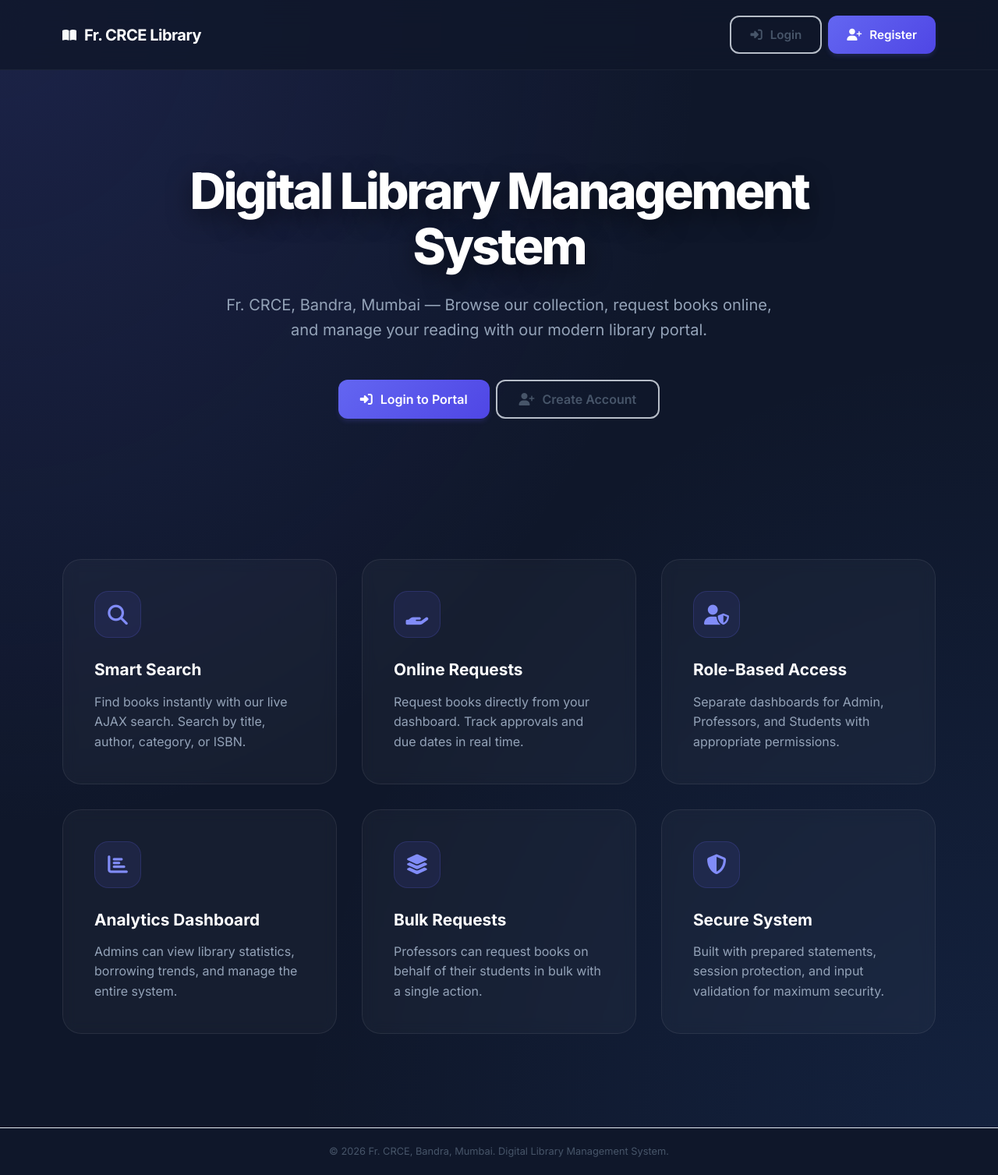
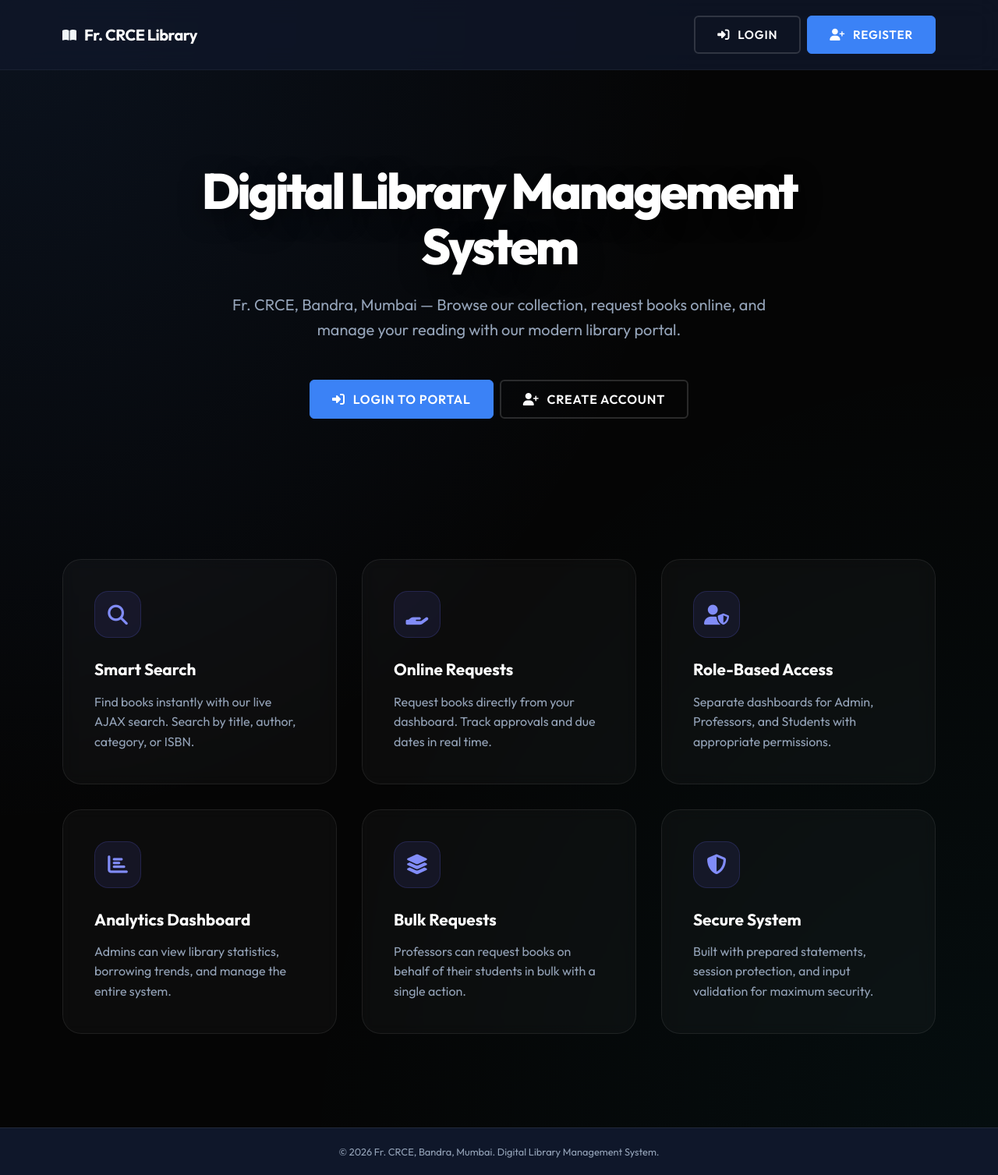
Before and after one commit to MacBrass/Library_Management_System, a PHP site: page /library-system/ in a window 1280 px wide. Shown: the whole page at 78% size. Run offline with PHP 8.4, Linux system fonts and the light colour scheme; some libraries are stand-ins or nearby versions.

Commit message:
Upscale tech aesthetic: Steel Blue/Onyx theme, Outfit typography, and sharper professional buttons

```diff
--- a/assets/css/style.css
+++ b/assets/css/style.css
@@ -5,37 +5,36 @@
 
 /* ---- CSS Custom Properties (Design Tokens) ---- */
 :root {
-    /* Primary Colors - Modern Dark Slate/Indigo hybrid */
+    /* Primary Colors - Sleek Steel & Charcoal */
     --primary: #0f172a;
     --primary-light: #1e293b;
     --primary-dark: #020617;
 
-    /* Accent Colors - Vibrant Indigo/Violet */
-    --accent: #6366f1;
-    --accent-light: #818cf8;
-    --accent-dark: #4f46e5;
+    /* Accent Colors - Sharp Electric Blue */
+    --accent: #3b82f6;
+    --accent-light: #60a5fa;
+    --accent-dark: #2563eb;
 
-    /* Status Colors - Bright and modern */
+    /* Status Colors */
     --success: #10b981;
     --success-light: #34d399;
     --warning: #f59e0b;
     --warning-light: #fbbf24;
     --danger: #ef4444;
     --danger-light: #f87171;
-    --info: #0ea5e9;
+    --info: #06b6d4;
 
-
-    /* Neutrals - Soft backrounds and refined borders */
-    --bg-body: #f8fafc;
-    --bg-card: #ffffff;
+    /* Neutrals */
+    --bg-body: #0a0c10;
+    --bg-card: #11141a;
     --bg-sidebar: #0f172a;
     --bg-sidebar-hover: #1e293b;
-    --bg-topbar: rgba(255, 255, 255, 0.85);
-    --text-primary: #0f172a;
-    --text-secondary: #475569;
-    --text-muted: #94a3b8;
+    --bg-topbar: rgba(15, 23, 42, 0.85);
+    --text-primary: #f1f5f9;
+    --text-secondary: #94a3b8;
+    --text-muted: #64748b;
     --text-white: #ffffff;
-    --border-color: #e2e8f0;
+    --border-color: rgba(255, 255, 255, 0.08);
 
     /* Modern soft, colored shadows */
     --shadow-sm: 0 2px 4px rgba(0,0,0,0.04);
@@ -63,7 +62,7 @@ html {
 }
 
 body {
-    font-family: 'Inter', -apple-system, BlinkMacSystemFont, 'Segoe UI', sans-serif;
+    font-family: 'Outfit', 'Inter', sans-serif;
     background: var(--bg-body);
     color: var(--text-primary);
     line-height: 1.6;
@@ -590,58 +589,50 @@ textarea.form-control {
     align-items: center;
     justify-content: center;
     gap: 10px;
-    padding: 12px 24px;
-    border: none;
-    border-radius: 12px;
-    font-family: inherit;
+    padding: 12px 28px;
+    border: 1px solid transparent;
+    border-radius: 6px; /* Sharper corners for a professional look */
+    font-family: 'Outfit', sans-serif;
     font-size: 0.95rem;
     font-weight: 600;
+    text-transform: uppercase;
+    letter-spacing: 0.05em;
     cursor: pointer;
-    transition: all 0.2s cubic-bezier(0.4, 0, 0.2, 1);
+    transition: all 0.3s cubic-bezier(0.19, 1, 0.22, 1);
     line-height: 1.4;
     white-space: nowrap;
 }
 
 .btn:hover {
-    transform: translateY(-2px);
-    box-shadow: 0 10px 15px -3px rgba(0, 0, 0, 0.1);
+    transform: translateY(-3px);
+    box-shadow: 0 10px 20px -5px rgba(0, 0, 0, 0.3);
 }
 
 .btn:active {
-    transform: translateY(0);
+    transform: translateY(-1px);
 }
 
 .btn-primary {
-    background: linear-gradient(135deg, #6366f1 0%, #4f46e5 100%);
+    background: #3b82f6; /* Sharp Sapphire Blue */
     color: #ffffff;
-    box-shadow: 0 4px 6px -1px rgba(99, 102, 241, 0.2);
+    border-color: #3b82f6;
 }
 
 .btn-primary:hover {
-    background: linear-gradient(135deg, #4f46e5 0%, #4338ca 100%);
-    box-shadow: 0 12px 20px -5px rgba(99, 102, 241, 0.3);
-}
-
-.btn-success {
-    background: #10b981;
-    color: #ffffff;
-}
-
-.btn-danger {
-    background: #ef4444;
-    color: #ffffff;
+    background: #ffffff;
+    color: #3b82f6;
+    border-color: #ffffff;
 }
 
 .btn-outline {
     background: transparent;
-    border: 2px solid rgba(226, 232, 240, 0.8);
-    color: #475569;
+    border: 2px solid rgba(255, 255, 255, 0.15);
+    color: #ffffff;
 }
 
 .btn-outline:hover {
-    border-color: #6366f1;
-    color: #6366f1;
-    background: #f5f3ff;
+    border-color: #ffffff;
+    background: rgba(255, 255, 255, 0.05);
 }
 
 .btn-sm {
@@ -1027,11 +1018,11 @@ textarea.form-control {
    ============================================================ */
 .landing-wrapper {
     min-height: 100vh;
-    background-color: #0f172a;
+    background-color: #050505;
     background-image:
-        radial-gradient(at 0% 0%, rgba(99, 102, 241, 0.15) 0px, transparent 50%),
-        radial-gradient(at 100% 100%, rgba(59, 130, 246, 0.1) 0px, transparent 50%);
-    color: #f8fafc;
+        radial-gradient(at 0% 0%, rgba(59, 130, 246, 0.1) 0px, transparent 50%),
+        radial-gradient(at 100% 100%, rgba(6, 182, 212, 0.05) 0px, transparent 50%);
+    color: #f1f5f9;
     position: relative;
     overflow: hidden;
 }
--- a/index.html
+++ b/index.html
@@ -8,7 +8,7 @@
     <title>Fr. CRCE - Digital Library</title>
     <link rel="preconnect" href="https://fonts.googleapis.com">
     <link rel="preconnect" href="https://fonts.gstatic.com" crossorigin>
-    <link href="https://fonts.googleapis.com/css2?family=Inter:wght@300;400;500;600;700;800&display=swap" rel="stylesheet">
+    <link href="https://fonts.googleapis.com/css2?family=Outfit:wght@300;400;500;600;700;800&family=Inter:wght@400;500&display=swap" rel="stylesheet">
     <link rel="stylesheet" href="https://cdnjs.cloudflare.com/ajax/libs/font-awesome/6.4.0/css/all.min.css">
     <link rel="stylesheet" href="assets/css/style.css">
 </head>
--- a/index.php
+++ b/index.php
@@ -25,7 +25,7 @@ if (isset($_SESSION['user_id']) && isset($_SESSION['role'])) {
     <title>Fr. CRCE - Digital Library</title>
     <link rel="preconnect" href="https://fonts.googleapis.com">
     <link rel="preconnect" href="https://fonts.gstatic.com" crossorigin>
-    <link href="https://fonts.googleapis.com/css2?family=Inter:wght@300;400;500;600;700;800&display=swap" rel="stylesheet">
+    <link href="https://fonts.googleapis.com/css2?family=Outfit:wght@300;400;500;600;700;800&family=Inter:wght@400;500&display=swap" rel="stylesheet">
     <link rel="stylesheet" href="https://cdnjs.cloudflare.com/ajax/libs/font-awesome/6.4.0/css/all.min.css">
     <link rel="stylesheet" href="assets/css/style.css">
 </head>
```
